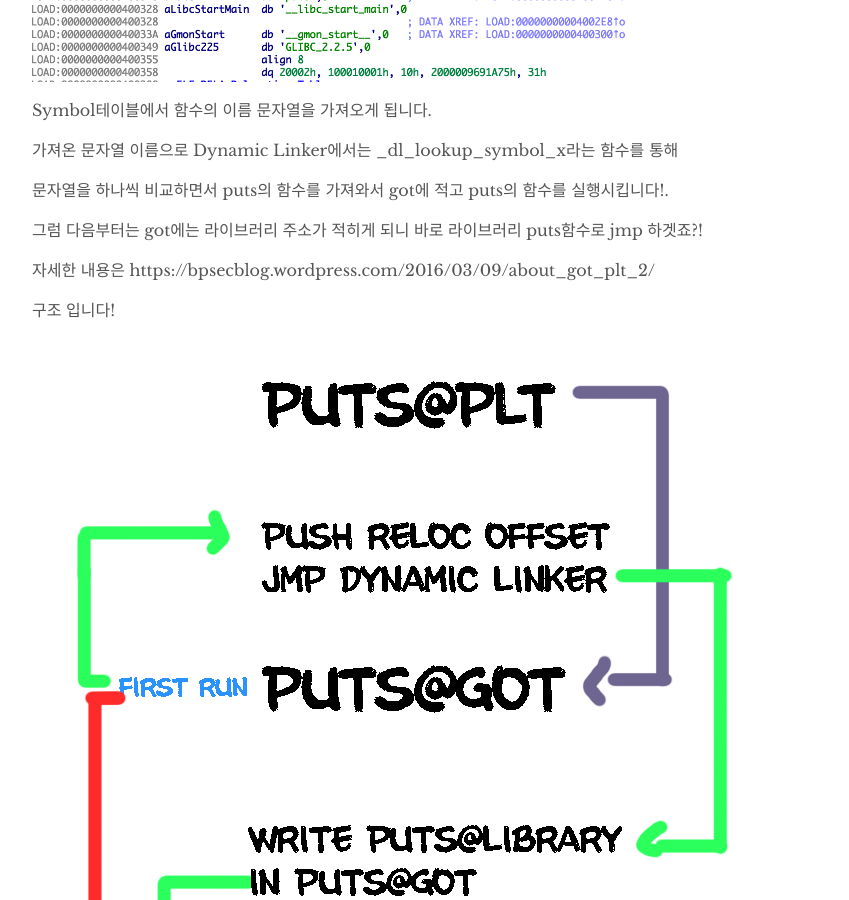
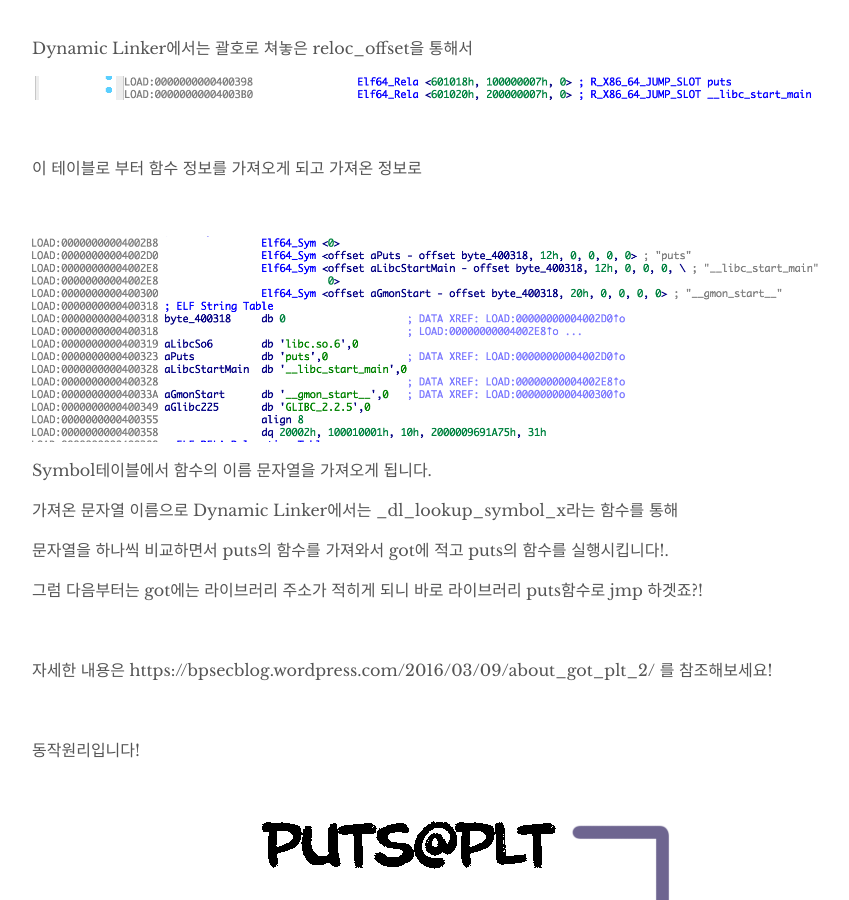
Before and after one commit to hOwD4yS/hOwD4yS.github.io, a Jekyll site: the page built from _posts/2019-01-02-RELRO-is-fun2.md, in a window 1280 px wide and 900 px high, scrolled down 2538 px. Shown: the whole window, without its empty margins (208-1057 px from the left). Built offline with Jekyll 4.4.1, drawn with Linux system fonts in a browser that asks for light colours; some of the changed text lies outside the part shown.

Commit message:
add post

```diff
--- a/_posts/2019-01-02-RELRO-is-fun2.md
+++ b/_posts/2019-01-02-RELRO-is-fun2.md
@@ -14,6 +14,8 @@ author: hOwDayS
 <br>
 
 <h1>RELRO hOw to Load Library functions ?</h1>
+
+<br>
 
 크게 두가지가 있습니다.
 
@@ -51,17 +53,25 @@ FULL RELRO는 없습니다.
 
 ![image-20180922005607701](../img/2018-01-02-RELRO-is-fun2/2.png)
 
+<br>
+
 어디론가 점프하네요? 다시 클릭해서 들어가봅시다
 
 ![image-20180922005607701](../img/2018-01-02-RELRO-is-fun2/3.png)
 
 이건 puts_got입니다! 제가 전글에서 got은 함수 라이브러리 주소를 담고있는 영역 이라고 했습니다!
 
+그럼 puts@plt 에서는 puts@got로 jmp하는 역할을 하네요?
+
 함수 동작원리를 눈치 채셨나요? plt 은 라이브러리 주소(got)를 가기위한 연결 통로입니다.
+
+<br>
 
 __그럼 라이브러리는 어떻게 불러올까요?__
 
 ![image-20180922005607701](../img/2018-01-02-RELRO-is-fun2/4.png)
+
+<br>
 
 아까 jmp 화면에서 shift를 누르시게 되면 밑에 또다른 코드가 있습니다.
 
@@ -69,19 +79,25 @@ __그럼 라이브러리는 어떻게 불러올까요?__
 
 라이브러리로부터 함수주소를 가져와야 되기 때문이죠!
 
+<br>
+
 0x400406를 살펴볼까요?
 
 push 0(reloc_offset)
 
 jmp sub_4003f0(Dynamic Linker)
 
-
+<br>
 
 Dynamic Linker에서는 괄호로 쳐놓은 reloc_offset을 통해서
 
 ![image-20180922005607701](../img/2018-01-02-RELRO-is-fun2/6.png)
 
+<br>
+
 이 테이블로 부터 함수 정보를 가져오게 되고 가져온 정보로
+
+<br>
 
 ![image-20180922005607701](../img/2018-01-02-RELRO-is-fun2/7.png)
 
@@ -93,15 +109,21 @@ Symbol테이블에서 함수의 이름 문자열을 가져오게 됩니다.
 
 그럼 다음부터는 got에는 라이브러리 주소가 적히게 되니 바로 라이브러리 puts함수로 jmp 하겟죠?!
 
-자세한 내용은 https://bpsecblog.wordpress.com/2016/03/09/about_got_plt_2/
+<br>
 
-구조 입니다!
+자세한 내용은 https://bpsecblog.wordpress.com/2016/03/09/about_got_plt_2/ 를 참조해보세요!
+
+<br>
+
+동작원리입니다!
 
 ![image-20180922005607701](../img/2018-01-02-RELRO-is-fun2/8.png)
 
 <br>
 
 <h2>FULL RELRO</h2>
+
+<br>
 
 FULL RELRO의 개념을 다시 짚어 보죠.
 
```
Also changed, not shown: other parts of _posts/2019-01-02-RELRO-is-fun2.md (+1 -1 lines), _posts/2019-01-02-RELRO-is-fun1.md (+2 -2 lines).
